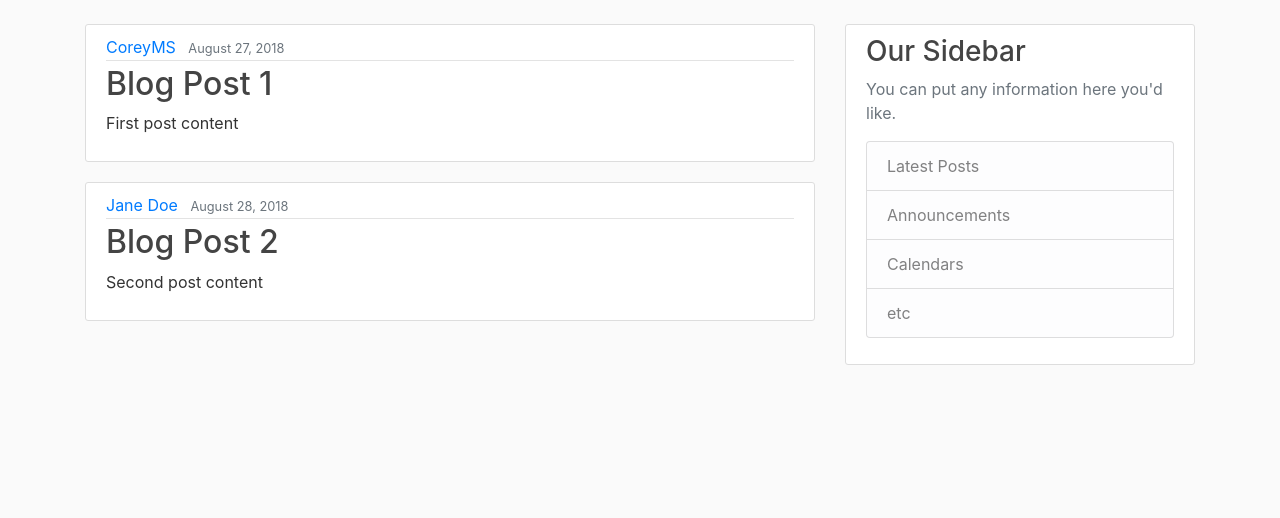
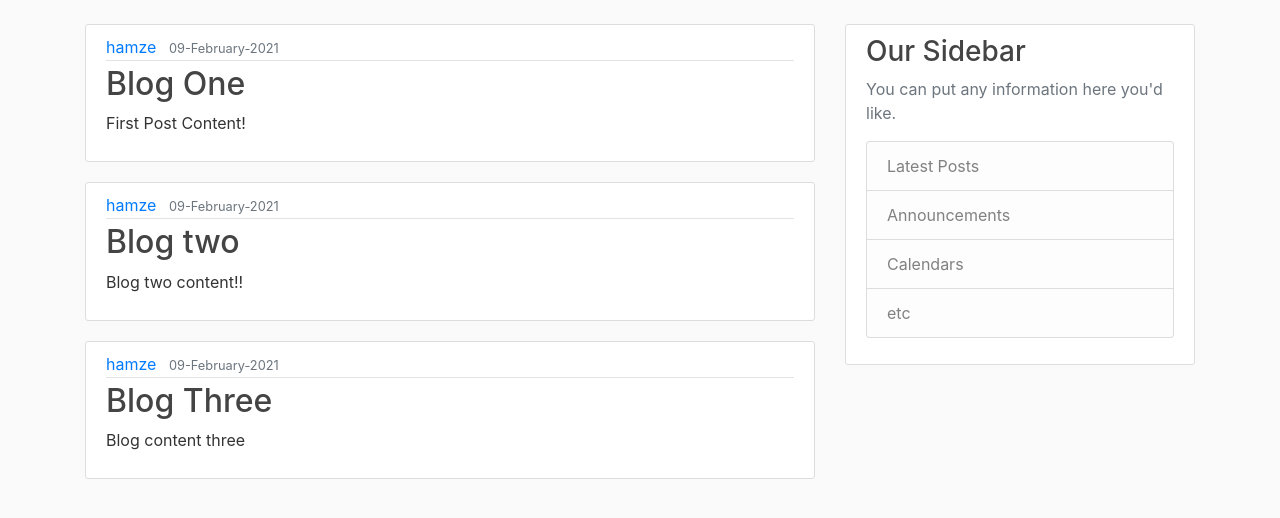
Before and after one commit to hamzeasadi/django_project, a Django app: page /blog/ in a window 1280 px wide. Shown: the part 56-574 px from the top of the page. Run offline with Django 3.2, Linux system fonts and the light colour scheme; data comes from the database, SQL or seed files in the repository; both versions use the stored data as it was after the commit; some libraries are stand-ins or nearby versions.

Commit message:
register post model

```diff
--- a/blog/admin.py
+++ b/blog/admin.py
@@ -1 +1,4 @@
 from django.contrib import admin
+from . import models as m
+
+admin.site.register(m.Post)
--- a/blog/models.py
+++ b/blog/models.py
@@ -9,3 +9,6 @@ class Post(models.Model):
     date_posted = models.DateTimeField(default=timezone.now)
     author = models.ForeignKey(to=User, on_delete=models.CASCADE)
     # if the user deleted this post will be deleted as well
+
+    def __str__(self):
+        return self.title
--- a/blog/templates/blog/home.html
+++ b/blog/templates/blog/home.html
@@ -7,7 +7,7 @@
       <div class="media-body">
         <div class="article-metadata">
           <a class="mr-2" href="#">{{ post.author }}</a>
-          <small class="text-muted">{{ post.date_posted }}</small>
+          <small class="text-muted">{{ post.date_posted | date:"d-F-Y" }}</small>
         </div>
         <h2><a class="article-title" href="#">{{ post.title }}</a></h2>
         <p class="article-content">{{ post.content }}</p>
--- a/blog/views.py
+++ b/blog/views.py
@@ -1,22 +1,10 @@
 from django.shortcuts import render, HttpResponse
+from . import models as m
 
-posts = [
-    {
-        'author': 'CoreyMS',
-        'title': 'Blog Post 1',
-        'content': 'First post content',
-        'date_posted': 'August 27, 2018'
-    },
-    {
-        'author': 'Jane Doe',
-        'title': 'Blog Post 2',
-        'content': 'Second post content',
-        'date_posted': 'August 28, 2018'
-    }
-]
 
 def home(request):
-    context = {'postsss': posts}
+    posts = m.Post
+    context = {'postsss': posts.objects.all()}
     return render(request, 'blog/home.html', context=context)
 
 def about(request):
```
Also changed, not shown: db.sqlite3, 1 other file.
